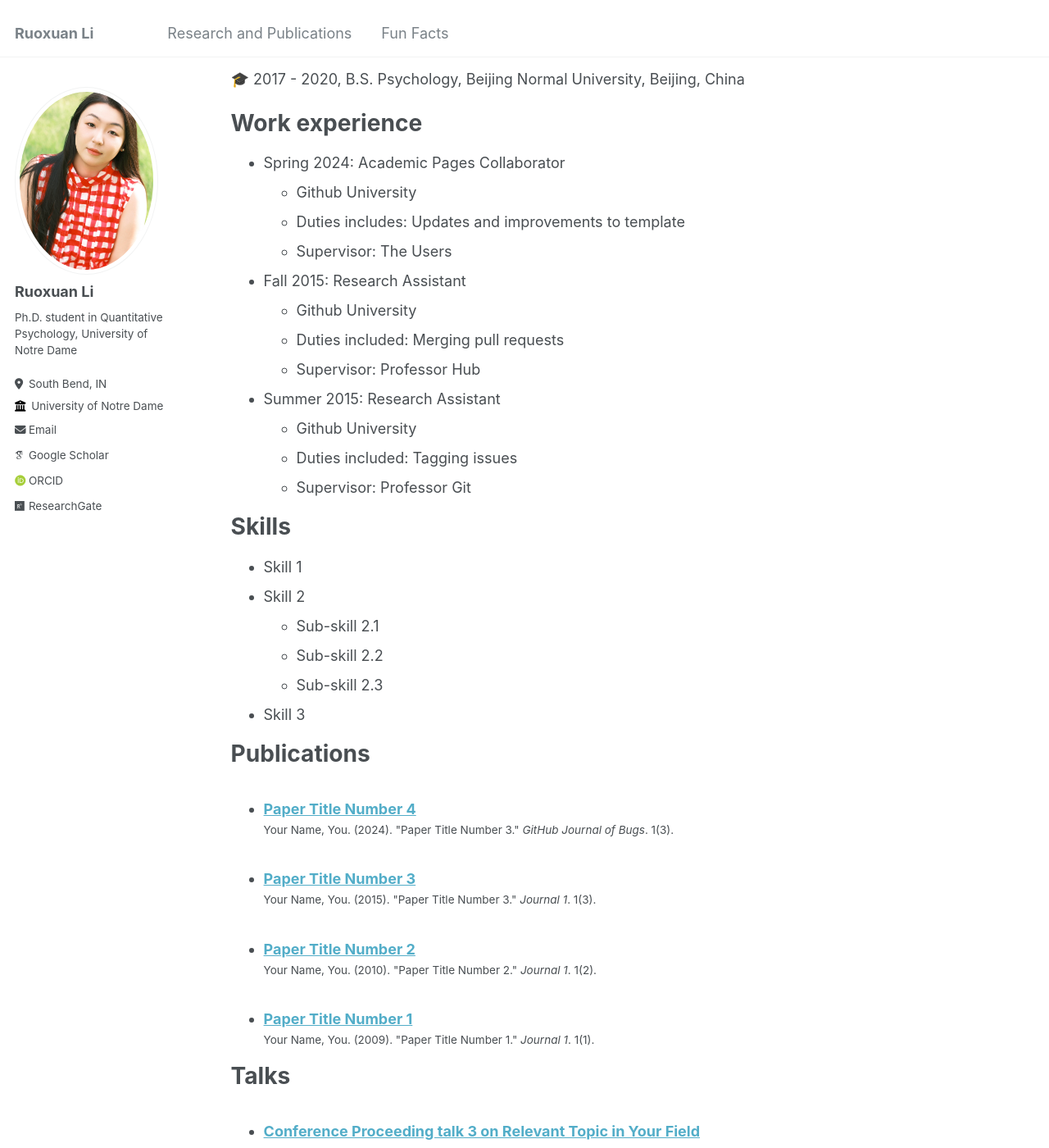
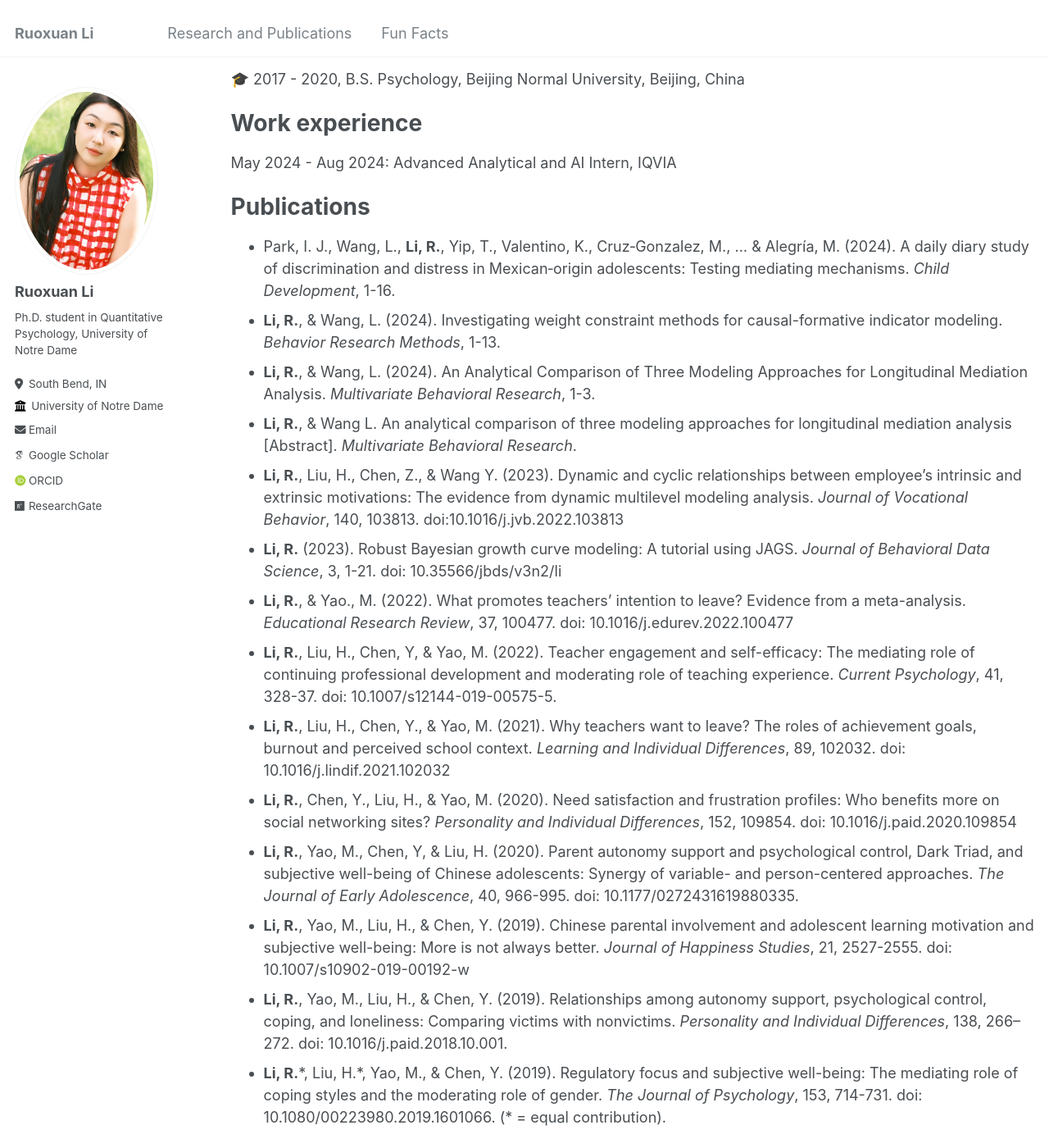
Before and after one commit to Ruoxuan-Li-Roxanne/Ruoxuan-Li-Roxanne.github.io, a Jekyll site: the page built from _pages/cv.md, in a window 1280 px wide and 1400 px high, scrolled down 268 px. Shown: the whole window at 82% size. Built offline with Jekyll 4.4.1, drawn with Linux system fonts in a browser that asks for light colours; some web fonts are replaced; some of the changed text lies outside the part shown.

Commit message:
Update cv.md

```diff
--- a/_pages/cv.md
+++ b/_pages/cv.md
@@ -21,48 +21,21 @@ Education
 
 Work experience
 ======
-* Spring 2024: Academic Pages Collaborator
-  * Github University
-  * Duties includes: Updates and improvements to template
-  * Supervisor: The Users
-
-* Fall 2015: Research Assistant
-  * Github University
-  * Duties included: Merging pull requests
-  * Supervisor: Professor Hub
-
-* Summer 2015: Research Assistant
-  * Github University
-  * Duties included: Tagging issues
-  * Supervisor: Professor Git
-
-Skills
-======
-* Skill 1
-* Skill 2
-  * Sub-skill 2.1
-  * Sub-skill 2.2
-  * Sub-skill 2.3
-* Skill 3
+May 2024 - Aug 2024: Advanced Analytical and AI Intern, IQVIA
 
 Publications
 ======
-  <ul>{% for post in site.publications reversed %}
-    {% include archive-single-cv.html %}
-  {% endfor %}</ul>
-
-Talks
-======
-  <ul>{% for post in site.talks reversed %}
-    {% include archive-single-talk-cv.html  %}
-  {% endfor %}</ul>
-
-Teaching
-======
-  <ul>{% for post in site.teaching reversed %}
-    {% include archive-single-cv.html %}
-  {% endfor %}</ul>
-
-Service and leadership
-======
-* Currently signed in to 43 different slack teams
+- Park, I. J., Wang, L., **Li, R.**, Yip, T., Valentino, K., Cruz‐Gonzalez, M., ... & Alegría, M. (2024). A daily diary study of discrimination and distress in Mexican‐origin adolescents: Testing mediating mechanisms. *Child Development*, 1-16.
+- **Li, R.**, & Wang, L. (2024). Investigating weight constraint methods for causal-formative indicator modeling. *Behavior Research Methods*, 1-13.
+- **Li, R.**, & Wang, L. (2024). An Analytical Comparison of Three Modeling Approaches for Longitudinal Mediation Analysis. *Multivariate Behavioral Research*, 1-3.
+- **Li, R.**, & Wang L. An analytical comparison of three modeling approaches for longitudinal mediation analysis [Abstract]. *Multivariate Behavioral Research*.
+- **Li, R.**, Liu, H., Chen, Z., & Wang Y. (2023). Dynamic and cyclic relationships between employee's intrinsic and extrinsic motivations: The evidence from dynamic multilevel modeling analysis. *Journal of Vocational Behavior*, 140, 103813. doi:10.1016/j.jvb.2022.103813
+- **Li, R.** (2023). Robust Bayesian growth curve modeling: A tutorial using JAGS. *Journal of Behavioral Data Science*, 3, 1-21. doi: 10.35566/jbds/v3n2/li
+- **Li, R.**, & Yao., M. (2022). What promotes teachers' intention to leave? Evidence from a meta-analysis. *Educational Research Review*, 37, 100477. doi: 10.1016/j.edurev.2022.100477
+- **Li, R.**, Liu, H., Chen, Y, & Yao, M. (2022). Teacher engagement and self-efficacy: The mediating role of continuing professional development and moderating role of teaching experience. *Current Psychology*, 41, 328-37. doi: 10.1007/s12144-019-00575-5.
+- **Li, R.**, Liu, H., Chen, Y., & Yao, M. (2021). Why teachers want to leave? The roles of achievement goals, burnout and perceived school context. *Learning and Individual Differences*, 89, 102032. doi: 10.1016/j.lindif.2021.102032
+- **Li, R.**, Chen, Y., Liu, H., & Yao, M. (2020). Need satisfaction and frustration profiles: Who benefits more on social networking sites? *Personality and Individual Differences*, 152, 109854. doi: 10.1016/j.paid.2020.109854
+- **Li, R.**, Yao, M., Chen, Y, & Liu, H. (2020). Parent autonomy support and psychological control, Dark Triad, and subjective well-being of Chinese adolescents: Synergy of variable- and person-centered approaches. *The Journal of Early Adolescence*, 40, 966-995. doi: 10.1177/0272431619880335.
+- **Li, R.**, Yao, M., Liu, H., & Chen, Y. (2019). Chinese parental involvement and adolescent learning motivation and subjective well-being: More is not always better. *Journal of Happiness Studies*, 21, 2527-2555. doi: 10.1007/s10902-019-00192-w
+- **Li, R.**, Yao, M., Liu, H., & Chen, Y. (2019). Relationships among autonomy support, psychological control, coping, and loneliness: Comparing victims with nonvictims. *Personality and Individual Differences*, 138, 266–272. doi: 10.1016/j.paid.2018.10.001.
+- **Li, R.**\*, Liu, H.\*, Yao, M., & Chen, Y. (2019). Regulatory focus and subjective well-being: The mediating role of coping styles and the moderating role of gender. *The Journal of Psychology*, 153, 714-731. doi: 10.1080/00223980.2019.1601066. (\* = equal contribution).
```
